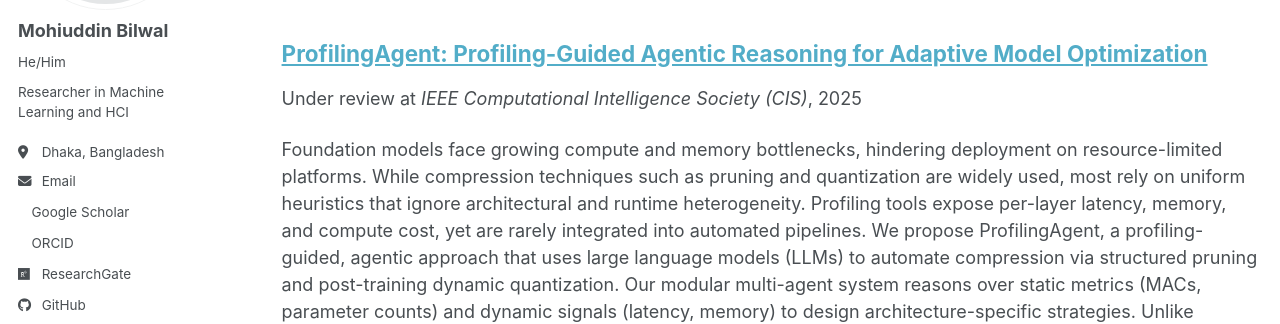
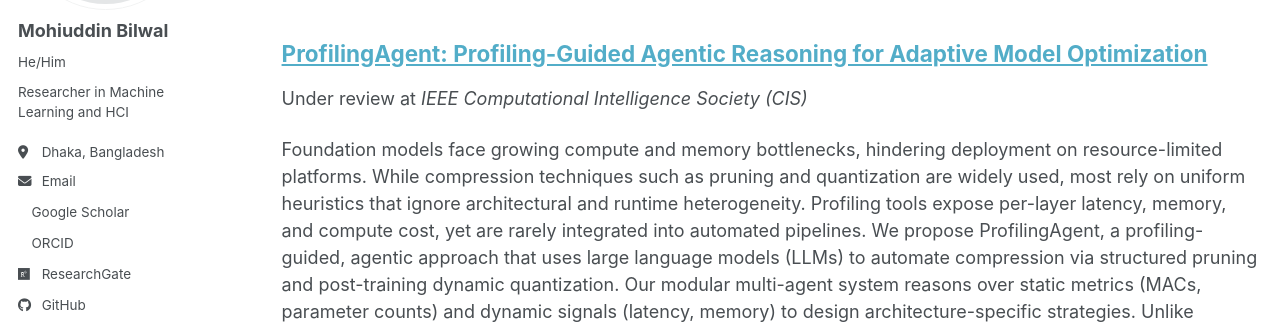
Before and after one commit to ayon037/ayon037.github.io, a Jekyll site: the page built from _pages/publications.html, in a window 1280 px wide and 900 px high. Shown: the part 266-590 px from the top of the window. Built offline with Jekyll 4.4.1, drawn with Linux system fonts in a browser that asks for light colours; a style sheet for code colours, icons or effects is not loaded.

Commit message:
Hide year for under-review publications
Only append the publication year when no status prefix is set, so
under-review entries read "Under review at <venue>" without a
misleading year.

```diff
--- a/_includes/archive-single.html
+++ b/_includes/archive-single.html
@@ -41,7 +41,7 @@
         {% if post.collection == 'teaching' %}
           <p> {{ post.type }}, <i>{{ post.venue }}</i>, {{ post.date | default: "1900-01-01" | date: "%Y" }} </p>
         {% elsif post.collection == 'publications' %}
-          <p>{{ post.status | default: "Published in" }} <i>{{ post.venue }}</i>, {{ post.date | default: "1900-01-01" | date: "%Y" }} </p>
+          <p>{{ post.status | default: "Published in" }} <i>{{ post.venue }}</i>{% unless post.status %}, {{ post.date | default: "1900-01-01" | date: "%Y" }}{% endunless %} </p>
         {% elsif post.date %}
          <p class="page__date"><strong><i class="fa fa-fw fa-calendar" aria-hidden="true"></i> {{ site.data.ui-text[site.locale].date_label | default: "Published:" }}</strong> <time datetime="{{ post.date | default: "1900-01-01" | date_to_xmlschema }}">{{ post.date | default: "1900-01-01" | date: "%B %d, %Y" }}</time></p>
         {% endif %}
--- a/_layouts/single.html
+++ b/_layouts/single.html
@@ -37,7 +37,7 @@ layout: default
         {% if page.collection == 'teaching' %}
           <p> {{ page.type }}, <i>{{ page.venue }}</i>, {{ page.date | default: "1900-01-01" | date: "%Y" }} </p>
         {% elsif page.venue and page.date %}
-          <p>{{ page.status | default: "Published in" }} <i>{{ page.venue }}</i>, {{ page.date | default: "1900-01-01" | date: "%Y" }} </p>
+          <p>{{ page.status | default: "Published in" }} <i>{{ page.venue }}</i>{% unless page.status %}, {{ page.date | default: "1900-01-01" | date: "%Y" }}{% endunless %} </p>
         {% elsif page.date %}
           <p class="page__date"><strong><i class="fa fa-fw fa-calendar" aria-hidden="true"></i> {{ site.data.ui-text[site.locale].date_label | default: "Published:" }}</strong> <time datetime="{{ page.date | date_to_xmlschema }}">{{ page.date | default: "1900-01-01" | date: "%B %d, %Y" }}</time></p>
         {% endif %}
```
